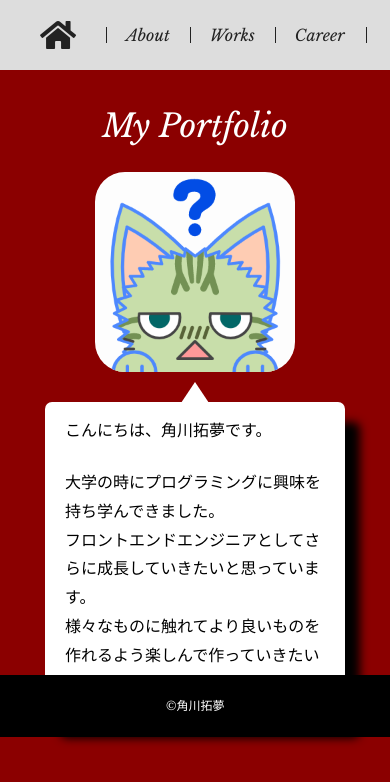
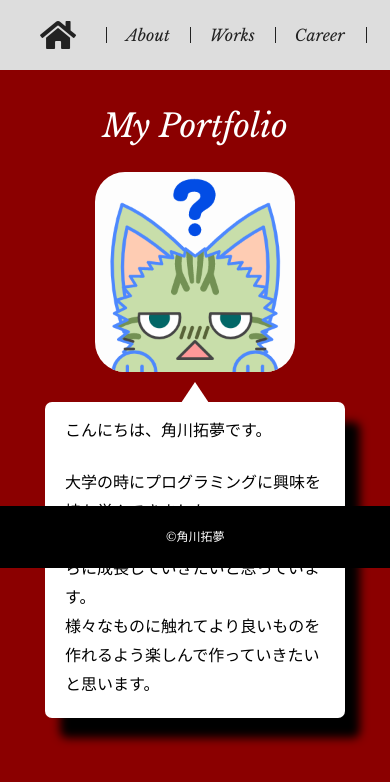
Before and after one commit to takumu1011/vue-test, a Vue app: page / in a window 390 px wide. Shown: the top 782 px of the page. Built offline with nearby package versions, Linux system fonts and the light colour scheme; the HTML template or start-up script is replaced by a standard one.

Commit message:
ajsut fixed

```diff
--- a/src/App.vue
+++ b/src/App.vue
@@ -59,7 +59,7 @@ export default {
   }
   @media screen and (max-width: 650px) {
     .layer {
-      top: 80vh;
+      top: 60vh;
     }
   }
 </style>
```
Also changed, not shown: 7 other files (tests, documents, lock files or other folders).
